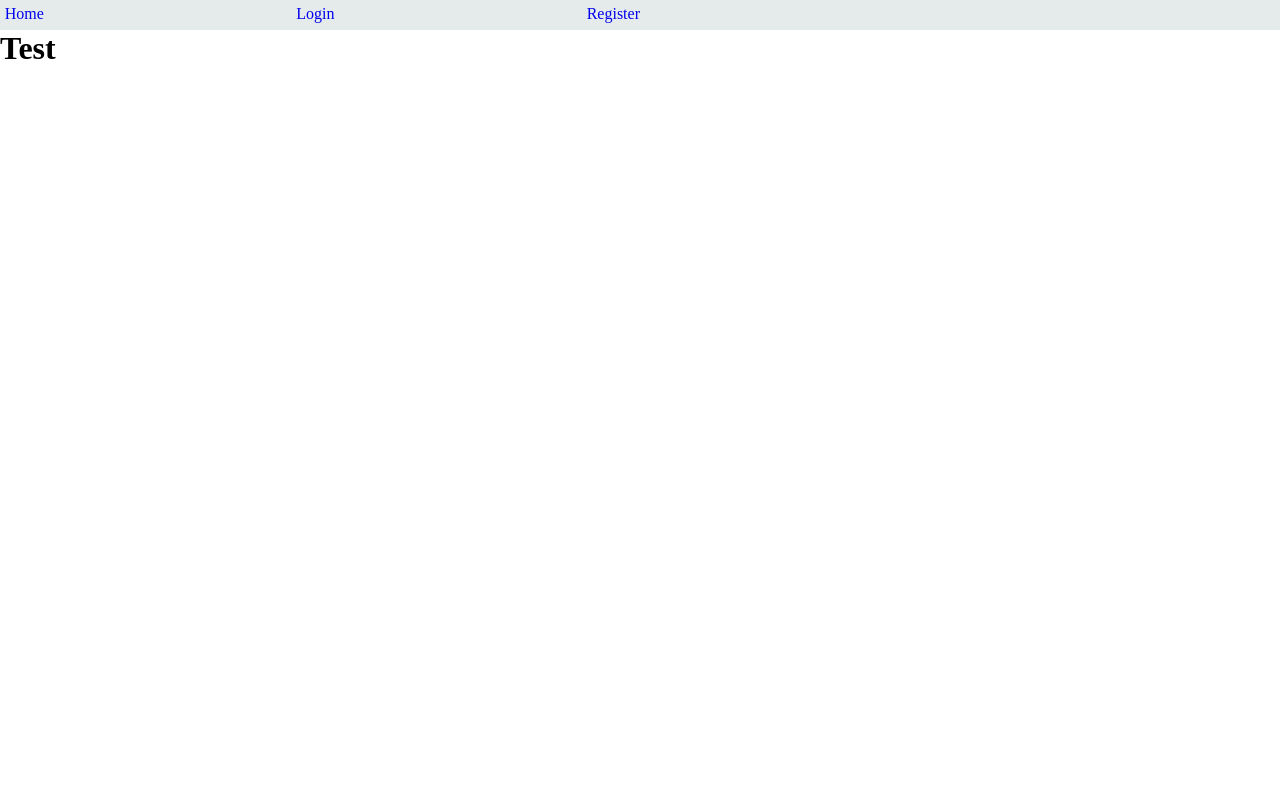
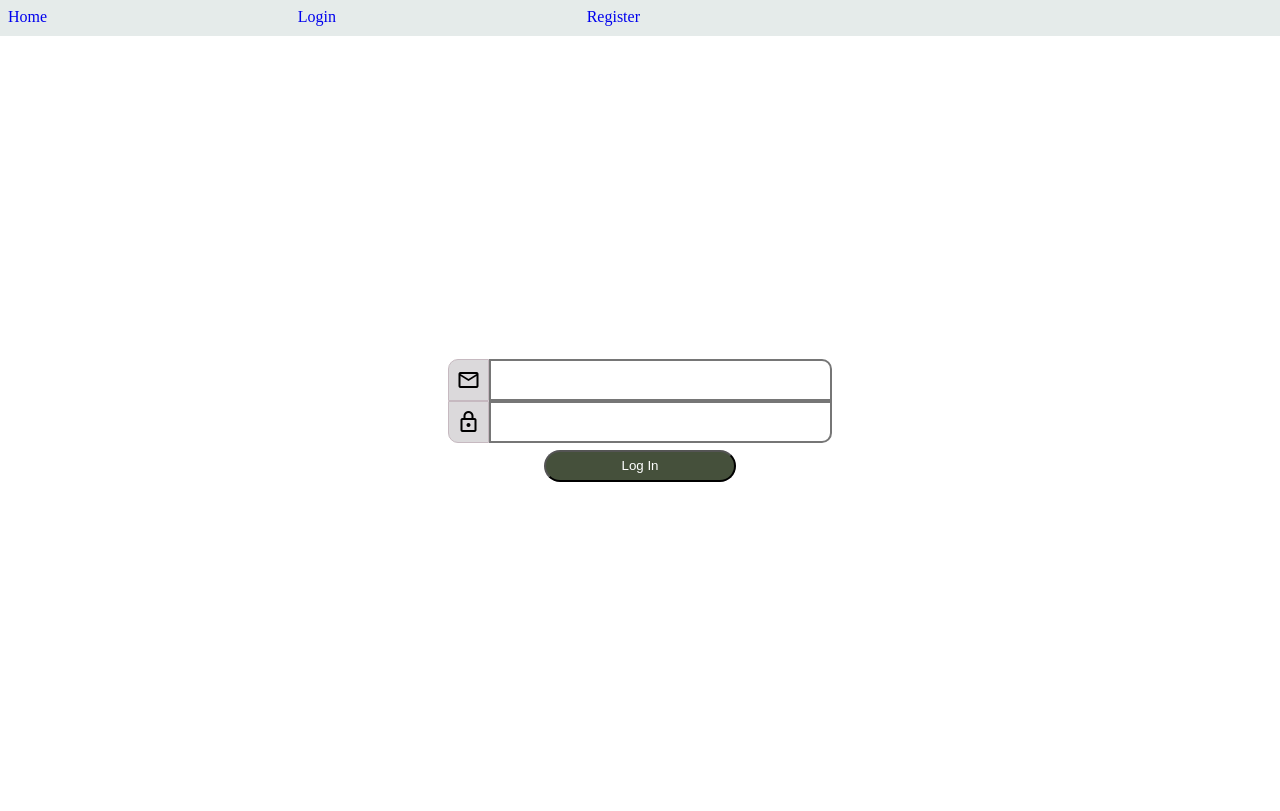
Before and after one commit to HeitorRaimundoPrado/web-sockets-test, a Flask app: page /login in a window 1280 px wide. Before the commit the page ends 59 px from the top, so only its background shows below. Run offline with Flask 3, Linux system fonts and the light colour scheme.

Commit message:
Add login backend

```diff
--- a/auth.py
+++ b/auth.py
@@ -1,6 +1,7 @@
 from flask import Blueprint, render_template, request, redirect, url_for, flash
 from werkzeug.security import generate_password_hash, check_password_hash
 from models import User
+from flask_login import login_user
 from __init__ import db
 
 bp = Blueprint('auth', __name__)
@@ -8,7 +9,22 @@ bp = Blueprint('auth', __name__)
 @bp.route('/login', methods=['GET', 'POST'])
 def login():
     if request.method == "POST":
-        return redirect(url_for('main.home'))
+        email = request.form.get('bemail')
+        password = request.form.get('bpassword')
+
+        user = User.query.filter_by(email=email).first()
+
+        if email is None or password is None:
+            flash('Fill all information!')
+            return redirect(request.url)
+
+        if not user or not check_password_hash(user.password, password):
+            flash('Email or password wrong')
+            return redirect(request.url)
+
+        login_user(user)
+
+        return redirect(url_for('main.index'))
 
     else:
         return render_template('login.html')
--- a/models.py
+++ b/models.py
@@ -1,6 +1,10 @@
 from __init__ import db
+from flask_login import UserMixin
 
-class User(db.Model):
+class User(UserMixin, db.Model):
+    def __init__(self, **kwargs):
+        pass
+
     id = db.Column(db.Integer, primary_key=True)
     email = db.Column(db.String(100), unique=True)
     password = db.Column(db.String(100))
--- a/static/style/base.css
+++ b/static/style/base.css
@@ -3,7 +3,7 @@
   padding: 0;
 }
 
-ul {
+nav ul {
   list-style: none;
   display: flex;
   justify-content: space-between;
@@ -22,7 +22,7 @@ nav {
   flex-direction: rows;
   background-color: #E5EBEA;
   height: 20px;
-  padding: 0.3rem;
+  padding: 0.5rem;
 }
 
 #content-wrapper {
--- /dev/null
+++ b/static/style/login.css
@@ -0,0 +1,77 @@
+
+* {
+  margin: 0;
+  padding: 0;
+}
+#content-wrapper {
+  display: flex;
+  /* height: 40vh; */
+  justify-content: center;
+  align-items: center;
+  flex-direction: column;
+}
+
+form {
+  display: flex;
+  justify-content: space-between;
+  height: fit-content;
+  flex-direction: column;
+  width: 30%;
+}
+
+form .text-input {
+  border-style: solid;
+}
+
+#iemail-symbol {
+  border-top-left-radius: 10px;
+}
+#ipassword-symbol {
+  border-bottom-left-radius: 10px;
+}
+#iemail {
+  border-top-right-radius: 10px;
+}
+#ipassword {
+  border-bottom-right-radius: 10px;
+}
+
+form span {
+  border: 1px solid #C6B9C0;
+}
+#isubmit {
+  width: 50%;
+  margin: 0.4rem 25%;
+  background-color: #45503B;
+  color: white;
+  height: 2rem;
+  border-radius: 2rem;
+}
+
+.form-row-wrapper {
+  display: flex;
+  margin: 0;
+  padding: 0;
+  width: 100%;
+}
+
+.text-input {
+  margin: 0;
+  padding: 5px;
+  width: calc(100% - 46px);
+}
+
+.material-symbols-outlined {
+  background-color: #DBD9DB;
+  margin: 0;
+  padding: 0;
+  line-height: 40px;
+  width: 40px;
+  display: flex;
+  justify-content: center;
+}
+
+.flashes {
+  color: red;
+  display: flex;
+}
--- a/templates/login.html
+++ b/templates/login.html
@@ -1,6 +1,34 @@
 {% extends 'base.html' %}
 
 {% block title %}Login{% endblock %}
+
+{% block style_imports %}
+  <link rel="stylesheet" href="https://fonts.googleapis.com/css2?family=Material+Symbols+Outlined:opsz,wght,FILL,GRAD@20..48,100..700,0..1,-50..200" />
+  <link rel="stylesheet" href="{{ url_for('static', filename='style/login.css')}}">
+{% endblock %}
 {% block content %}
-<h1> Test </h1>
+<div id="content-wrapper">
+  <form method="POST">
+    <div class="form-row-wrapper">
+      <span class="material-symbols-outlined" id="iemail-symbol"> mail </span>
+      <input type="email" name="bemail" class="text-input" id="iemail">
+    </div>
+    <div class="form-row-wrapper">
+      <span class="material-symbols-outlined" id="ipassword-symbol"> lock </span>
+      <input type="password" name="bpassword" class="text-input" id="ipassword">
+    </div>
+    <input type="submit" value="Log In" id="isubmit">
+  </form>
+  {% with messages = get_flashed_messages() %}
+    {% if messages %}
+      <div class="flashes">
+        <ul>
+          {% for message in messages %}
+          <li>{{ message }}</li>
+          {% endfor %}
+        </ul>
+      </div>
+    {% endif %}
+  {% endwith %}
+</div>
 {% endblock %}
```
Also changed, not shown: __init__.py (+11 -1 lines).
